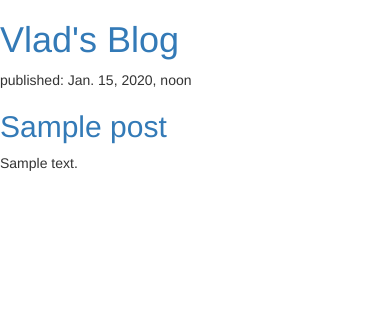
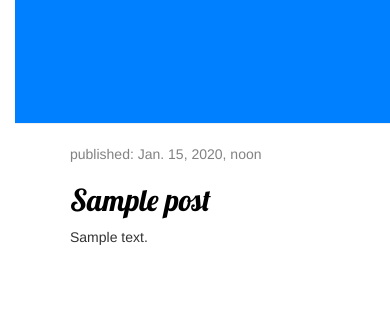
Before and after one commit to FloreaVlad12/my-first-blog, a Django app: page / in a window 390 px wide. Shown: the top 316 px of the page. Run offline with Django 3.2, Linux system fonts and the light colour scheme; tables that the repository leaves empty hold one stand-in row (values such as "Sample post"); some libraries are stand-ins or nearby versions.

Commit message:
Changing CSS 2

```diff
--- /dev/null
+++ b/blog/static/css/blog.css
@@ -0,0 +1,53 @@
+h1 a, h2 a {
+    color: #C25100;
+    font-family: 'Lobster';S
+}
+body {
+    padding-left: 15px;
+}
+.page-header {
+    background-color: #0080ff;
+    margin-top: 0;
+    padding: 20px 20px 20px 40px;
+}
+
+.page-header h1, .page-header h1 a, .page-header h1 a:visited, .page-header h1 a:active {
+    color: #0080ff;
+    font-size: 36pt;
+    text-decoration: none;
+}
+
+.content {
+    margin-left: 40px;
+}
+
+h1, h2, h3, h4 {
+    font-family: 'Lobster', cursive;
+}
+
+.date {
+    color: #828282;
+}
+
+.save {
+    float: right;
+}
+
+.post-form textarea, .post-form input {
+    width: 100%;
+}
+
+.top-menu, .top-menu:hover, .top-menu:visited {
+    color: #ffffff;
+    float: right;
+    font-size: 26pt;
+    margin-right: 20px;
+}
+
+.post {
+    margin-bottom: 70px;
+}
+
+.post h2 a, .post h2 a:visited {
+    color: #000000;
+}
--- a/blog/templates/blog/post_list.html
+++ b/blog/templates/blog/post_list.html
@@ -1,20 +1,31 @@
+{% load static %}
 <html>
     <head>
         <title>Vlad's blog</title>
 <link rel="stylesheet" href="//maxcdn.bootstrapcdn.com/bootstrap/3.2.0/css/bootstrap.min.css">
 <link rel="stylesheet" href="//maxcdn.bootstrapcdn.com/bootstrap/3.2.0/css/bootstrap-theme.min.css">
+<link rel="stylesheet" href="{% static 'css/blog.css' %}">
+<link href="//fonts.googleapis.com/css?family=Lobster&subset=latin,latin-ext" rel="stylesheet" type="text/css">
     </head>
     <body>
-        <div>
+        <div class="page-header">
             <h1><a href="/">Vlad's Blog</a></h1>
         </div>
 
-        {% for post in posts %}
-    <div>
-        <p>published: {{ post.published_date }}</p>
-        <h2><a href="">{{ post.title }}</a></h2>
-        <p>{{ post.text|linebreaksbr }}</p>
+     <div class="content container">
+    <div class="row">
+        <div class="col-md-8">
+            {% for post in posts %}
+                <div class="post">
+                    <div class="date">
+                        <p>published: {{ post.published_date }}</p>
+                    </div>
+                    <h2><a href="">{{ post.title }}</a></h2>
+                    <p>{{ post.text|linebreaksbr }}</p>
+                </div>
+            {% endfor %}
+        </div>
     </div>
-{% endfor %}
+</div>
     </body>
 </html>
```
